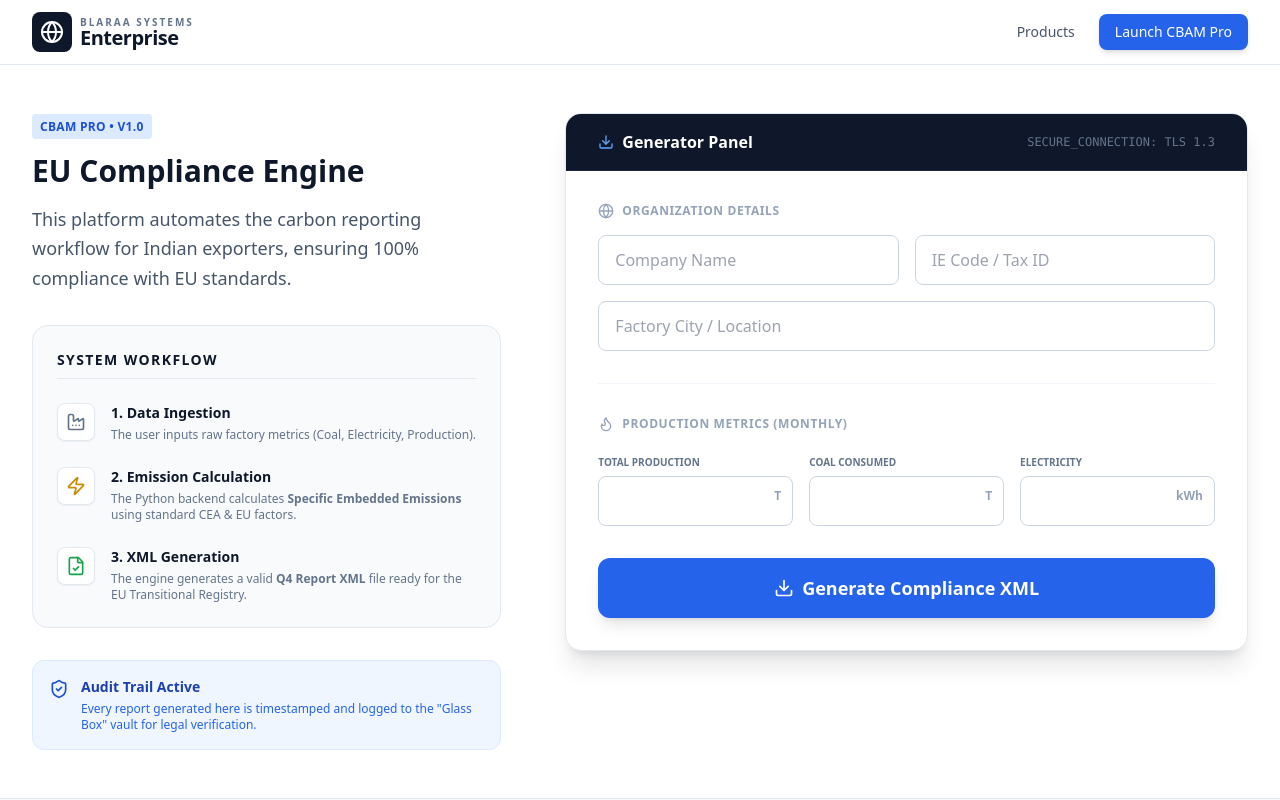
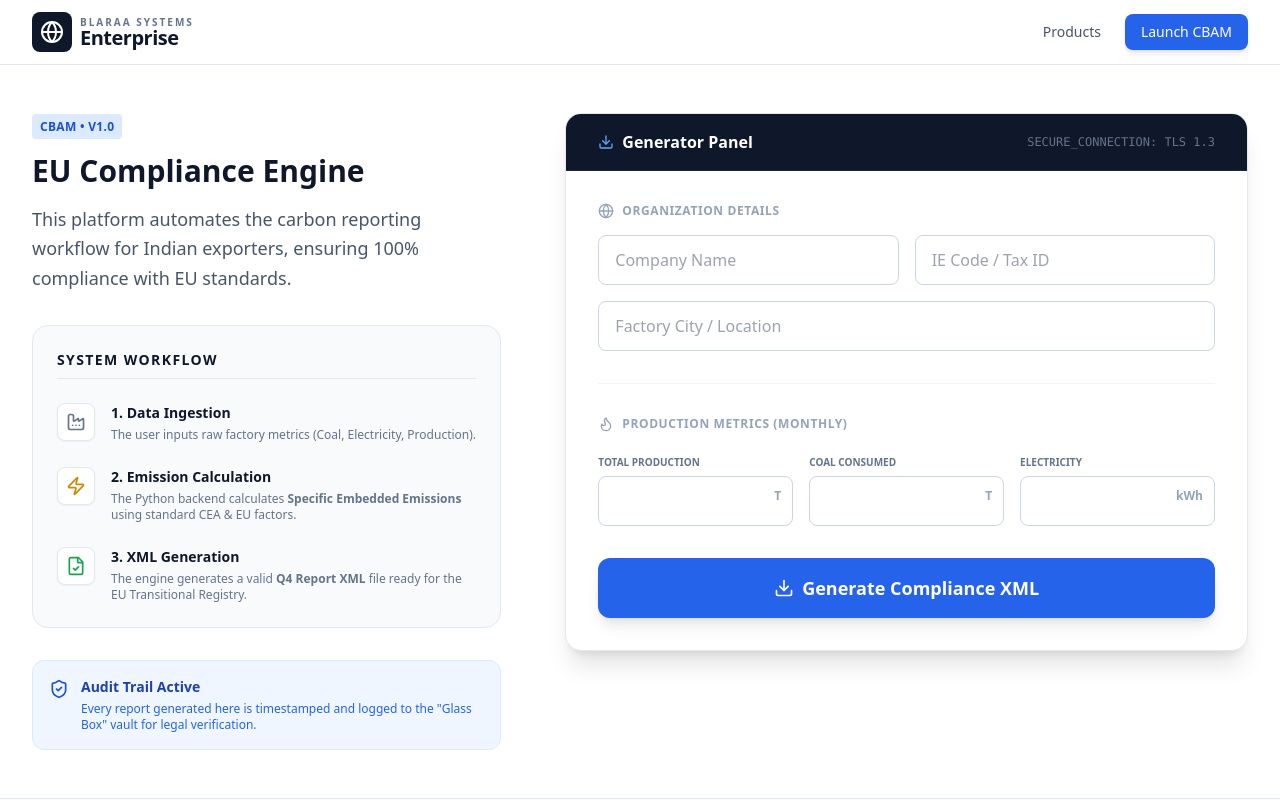
Before and after one commit to arrya5/BLARAA-SYSTEMS, a React (Create React App) app in the folder frontend/: page / in a window 1280 px wide. Both pictures are taken after a click on the button "Get Started". Shown: the top 800 px of the page. Built offline with nearby package versions, Linux system fonts and the light colour scheme.

Commit message:
UI: Rebrand to CBAM (remove 'Pro' occurrences)

```diff
--- a/frontend/src/App.js
+++ b/frontend/src/App.js
@@ -35,7 +35,7 @@ const Navbar = ({ onViewChange }) => (
             onClick={() => onViewChange('app')}
             className="bg-blue-600 hover:bg-blue-700 text-white px-4 py-2 rounded-lg transition shadow-md hover:shadow-lg"
           >
-            Launch CBAM Pro
+            Launch CBAM
           </button>
         </div>
       </div>
@@ -165,7 +165,7 @@ const LandingPage = ({ onLaunch }) => (
         <div className="group relative bg-white border border-slate-200 rounded-2xl p-8 hover:shadow-2xl hover:border-blue-200 transition-all duration-300 cursor-pointer" onClick={onLaunch}>
           <div className="absolute top-6 right-6"><span className="bg-green-100 text-green-700 text-xs font-bold px-3 py-1 rounded-full">LIVE</span></div>
           <div className="bg-blue-100 h-14 w-14 rounded-xl flex items-center justify-center mb-6 text-blue-600"><FileCheck className="h-8 w-8" /></div>
-          <h3 className="text-2xl font-bold text-slate-900 mb-2 group-hover:text-blue-600 transition">CBAM Pro</h3>
+          <h3 className="text-2xl font-bold text-slate-900 mb-2 group-hover:text-blue-600 transition">CBAM</h3>
           <p className="text-slate-600 mb-6">Automated EU Carbon Border Adjustment Mechanism reporting. Includes XML generation and audit vault.</p>
           <span className="text-blue-600 font-bold flex items-center gap-2">Launch Application <ArrowRight className="h-4 w-4" /></span>
         </div>
@@ -192,7 +192,7 @@ const Dashboard = ({ formData, setFormData, loading, status, onSubmit, onChange
         {/* Title Block */}
         <div>
            <span className="bg-blue-100 text-blue-700 text-xs font-bold px-2 py-1 rounded uppercase tracking-wide">
-             CBAM Pro • v1.0
+             CBAM • v1.0
            </span>
            <h2 className="text-3xl font-extrabold text-slate-900 mt-4">
              EU Compliance Engine
```
